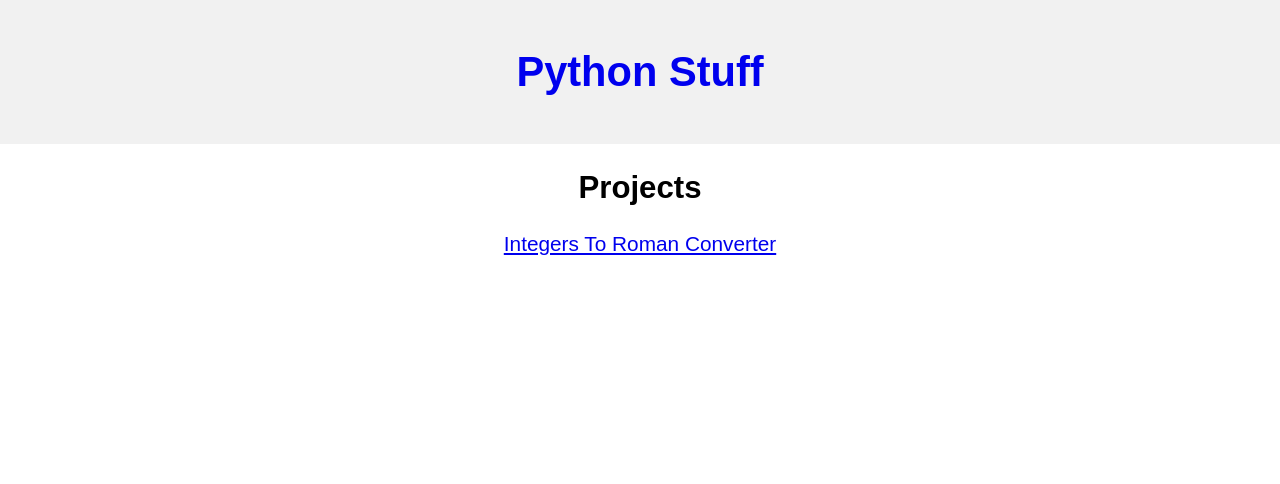
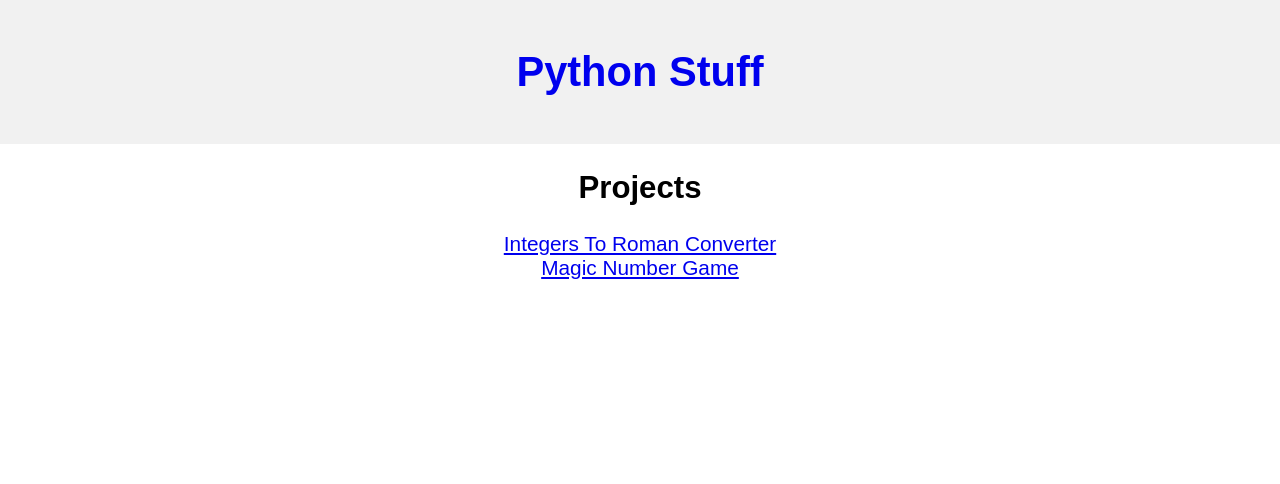
Before and after one commit to pedromaresteves/flask-web, a Flask app: page / in a window 1280 px wide. Shown: the top 484 px of the page. Run offline with Flask 2, Linux system fonts and the light colour scheme; some libraries are stand-ins or nearby versions.

Commit message:
Add magic number game

```diff
--- a/app.py
+++ b/app.py
@@ -1,5 +1,8 @@
-from flask import Flask, url_for, render_template, request
+from flask import Flask, url_for, render_template, request, redirect
+from random import randint
 from projects.roman import convert_to_roman
+from projects.magic_number import guess_number, validate_username
+from database_queries.magic_number_queries import create_new_game, get_game_info
 from markupsafe import escape
 
 app = Flask(__name__)
@@ -8,7 +11,7 @@ app = Flask(__name__)
 def home():
     return render_template('home.html.jinja')
 
-@app.route('/roman-converter')
+@app.route('/roman-converter/')
 def romanConverter():
     converterNumber = None
     number = request.args.get('number', type = int)
@@ -16,14 +19,53 @@ def romanConverter():
         converterNumber = convert_to_roman(number)
     return render_template('roman_converter.html.jinja', inputNumber=number, convertedNumber=converterNumber)
 
-@app.route('/guess-number')
-def guessNumber():
-    return render_template('guess_number.html.jinja')
+@app.route('/magic-number/', methods=['GET', 'POST'])
+def guessNumberHome():
+    username_is_valid = True
+    if request.method == 'POST':
+        magic_number = randint(1, 10)
+        escaped_username = escape(request.form['username'])
+        username_is_valid = validate_username(escaped_username)
+        if username_is_valid:
+            new_game = create_new_game(escaped_username, magic_number)
+            return redirect(url_for('guessNumberGame', game_id=new_game['game_id'], username=new_game['username']))
+    return render_template('magic_number_home.html.jinja', username_is_valid=username_is_valid)
+
+
+@app.route('/magic-number/<int:game_id>/<string:username>', methods=['GET', 'POST'])
+def guessNumberGame(game_id, username):
+    guess = None
+    result = None
+    error = None
+    escaped_username = escape(username)
+    game_data = get_game_info(game_id)
+    print(game_data, 'FUCK', flush=True)
+    last_guess = game_data['last_guess']
+    mistake = game_data['last_mistake']
+    tries_remaining = 5 - game_data['number_of_tries']
+    magic_number = game_data['magic_number']
+    game_over = game_data['game_over']
+    game_status = game_data['game_status']
+    if request.method == 'POST':
+        guess = request.form['number']
+        result = guess_number(game_id, guess, game_data)
+        last_guess = result['last_guess']
+        mistake = result['last_mistake']
+        tries_remaining = 5 - result['number_of_tries']
+        game_over = result['game_over']
+        magic_number = result['magic_number']
+        game_status = result['game_status']
+    return render_template('magic_number_game.html.jinja',
+    username=escaped_username,
+    magic_number=magic_number,
+    guess=guess,
+    last_guess=last_guess,
+    mistake=mistake,
+    tries_remaining=tries_remaining,
+    game_over=game_over,
+    game_status=game_status)
+
 
 @app.errorhandler(404)
 def page_not_found(error):
     return render_template('page_not_found.html'), 404
-
-# with app.test_request_context():
-#     print(url_for('home'), flush=True)
-#     print(url_for('quiz'), flush=True)
--- /dev/null
+++ b/database_queries/magic_number_queries.py
@@ -0,0 +1,45 @@
+import psycopg2
+import os
+
+db_connection_creds = {'user':os.environ['DB_USER'], 'password':os.environ['DB_PASSWORD'],
+'host':os.environ['DB_HOST'], 'port':os.environ['DB_PORT'], 'database':os.environ['DB_DATABASE']}
+
+def create_new_game(username, magic_number):
+    new_game_info = {'game_id': None, 'username': username}
+    try:
+        connection = psycopg2.connect(**db_connection_creds)
+        connection.autocommit = True
+        cursor = connection.cursor()
+        cursor.execute(f"INSERT INTO test4 (id, username, magic_number, number_of_tries, game_over) VALUES (default, '{username}', {magic_number}, 0, False)")
+        cursor.execute("SELECT * FROM test4 ORDER BY id DESC")
+        record = cursor.fetchone()
+        new_game_info['game_id'] = record[0]
+    except (Exception) as error:
+        print("Error while connecting to PostgreSQL", error)
+    finally:
+        cursor.close()
+        connection.close()
+        print('Postgres is closed')
+    return new_game_info
+
+def get_game_info(game_id):
+    connection = psycopg2.connect(**db_connection_creds)
+    connection.autocommit = True
+    cursor = connection.cursor()
+    cursor.execute(f"SELECT * FROM test4 WHERE id = {game_id}")
+    record = cursor.fetchone()
+    cursor.close()
+    connection.close()
+    game_data = {'game_id': record[0], 'username': record[1],'magic_number': record[2],
+    'number_of_tries': record[3], 'last_mistake': record[4], 'last_guess': record[5],
+    'game_status': record[6], 'game_over': record[7]}
+    return game_data
+
+def update_game_info(game_id, game_data):
+    connection = psycopg2.connect(**db_connection_creds)
+    connection.autocommit = True
+    cursor = connection.cursor()
+    cursor.execute(f"UPDATE test4 SET game_status = '{game_data['game_status']}', last_guess = {game_data['last_guess']}, last_mistake = '{game_data['last_mistake']}', number_of_tries = {game_data['number_of_tries']}, game_over = '{game_data['game_over']}' WHERE id = {game_id};")
+    cursor.close()
+    connection.close()
+    return
--- /dev/null
+++ b/projects/magic_number.py
@@ -0,0 +1,61 @@
+import random
+import sys
+import re
+from database_queries.magic_number_queries import update_game_info
+
+texts = {
+    "correct_answer_txt" : "You did a good job!",
+    "incorrect_answer_too_high_txt" : "You're too high",
+    "incorrect_answer_too_low_txt" : "You're too low!",
+    "exit_msg" : "Bye"
+}
+
+def convert_user_input(user_input):
+    if(user_input == "exit"):
+        sys.exit(texts["exit_msg"])
+    try:
+        return int(user_input)
+    except:
+        return False
+
+def check_number(num, rand_num):
+    result = {'right_guess': None, 'mistake': None}
+    if (num == rand_num):
+        result["right_guess"] = True
+        result["mistake"] = None
+    else:
+        if (num > rand_num):
+            result["mistake"] = 'high'
+        if (num < rand_num):
+            result["mistake"] = 'low'
+        result["right_guess"] = False
+    return result
+
+def guess_number(game_id, guess, game_data):
+    if(game_data['number_of_tries'] == 5):
+        game_data['last_mistake'] = None
+        game_data['invalid_try'] = True
+        return game_data
+    converted_user_input = convert_user_input(guess)
+    if(converted_user_input and converted_user_input > 0):
+        result = check_number(converted_user_input, game_data['magic_number'])
+        game_data['number_of_tries'] += 1
+        game_data['last_guess'] = converted_user_input
+        game_data['last_mistake'] = result['mistake']
+        if (result['right_guess']):
+            game_data['game_over'] = True
+            game_data['game_status'] = 'victory'
+        if (game_data['number_of_tries'] == 5 and result['right_guess'] == False):
+            game_data['game_over'] = True
+            game_data['game_status'] = 'lost'
+    else:
+        game_data['last_mistake'] = 'invalid'
+        game_data['last_guess'] = -1
+    update_game_info(game_id, game_data)
+    return game_data
+
+def validate_username(username):
+    pattern = re.compile('["!"·$%&/()=?.]')
+    matches = pattern.findall(username)
+    is_valid = len(matches) == 0
+    return is_valid
--- a/templates/home.html.jinja
+++ b/templates/home.html.jinja
@@ -5,7 +5,7 @@
         <h2>Projects</h2>
         <ul>
             <li><a href="/roman-converter">Integers To Roman Converter</a></li>
-            {# <li><a href="/guess-number">Guess The Number Game</a></li> #}
+            <li><a href="/magic-number">Magic Number Game</a></li>
         </ul>
     </div>
 {% endblock %}
--- a/templates/roman_converter.html.jinja
+++ b/templates/roman_converter.html.jinja
@@ -5,9 +5,9 @@
     <form>
         <label for='number' >Insert a number:<label>
         {% if inputNumber or inputNumber == 0 %}
-            <input placeholder='ex: 1984' name='number' type='number' value='{{inputNumber}}' max="99999"/>
+            <input placeholder='ex: 1984' name='number' type='number' id='number' value='{{inputNumber}}' max="99999"/>
         {% else %}
-            <input placeholder='ex: 1984' name='number' type='number' value max="99999"/>
+            <input placeholder='ex: 1984' name='number' type='number' id='number' value max="99999"/>
         {% endif %}
         <button type='submit'>Convert</button>
     </form>
```
Also changed, not shown: projects/unittests/test_magic_number.py (added, +76 -0 lines), templates/magic_number_game.html.jinja (added, +33 -0 lines), templates/magic_number_home.html.jinja (added, +14 -0 lines), 1 other file.
